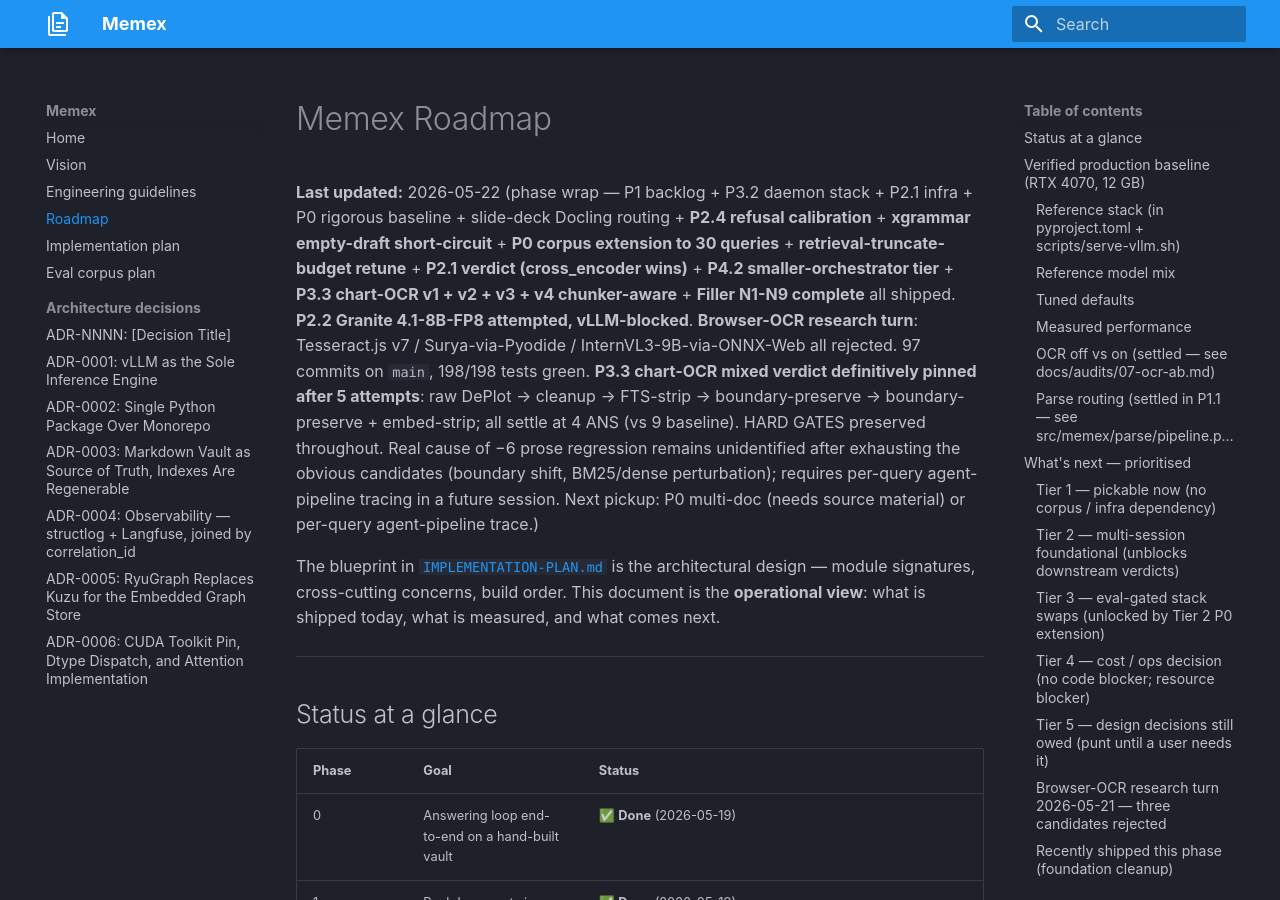
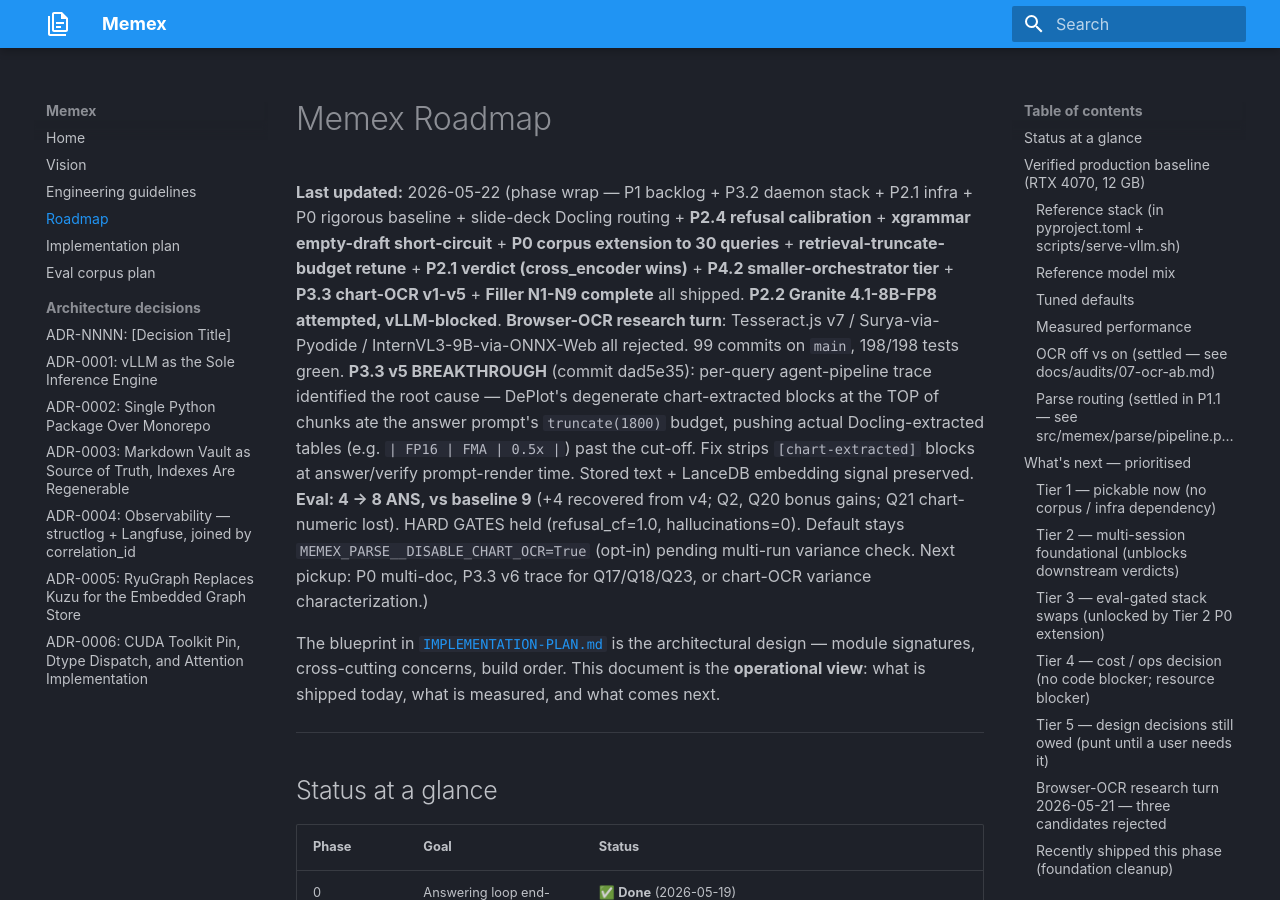
Before and after one commit to Zenetusken/memex, an MkDocs documentation site: the page built from docs/ROADMAP.md, in a window 1280 px wide and 900 px high. Built offline with MkDocs 1.6.1 and Material for MkDocs 9.7.7, drawn with Linux system fonts in a browser that asks for light colours.

Commit message:
docs/ROADMAP: P3.3 v5 BREAKTHROUGH ship — 4→8 ANS (99, 198/198)
P3.3 v5 prompt-render strip shipped in dad5e35. Three updates here:

1. "Last updated" line names v5 as a BREAKTHROUGH, captures the
   trace finding (DePlot degenerate chart-block at top of chunk ate
   truncate(1800), hid the Docling table past the cutoff), records
   the eval result (4 → 8 ANS vs baseline 9; HARD GATES held;
   Q21 lost, Q2+Q20 gained). Bumps to 99 commits / 198 tests.

Memory files (MEMORY.md + next_priorities.md) synced. Next-pickup
list re-shaped:
  - v5 marked shipped at #5
  - NEW #6: P3.3 v6 trace for the 3 remaining prose-REF queries
    (Q17/Q18/Q23) using the same agent-pipeline trace pattern that
    cracked v5
  - NEW #7: chart-OCR variance characterization (multi-run check
    before flipping `disable_chart_ocr=False` as default)

No code changes in this commit.

Co-Authored-By: Claude Opus 4.7 <noreply@anthropic.com>

```diff
--- a/docs/ROADMAP.md
+++ b/docs/ROADMAP.md
@@ -1,6 +1,6 @@
 # Memex Roadmap
 
-**Last updated:** 2026-05-22 (phase wrap — P1 backlog + P3.2 daemon stack + P2.1 infra + P0 rigorous baseline + slide-deck Docling routing + **P2.4 refusal calibration** + **xgrammar empty-draft short-circuit** + **P0 corpus extension to 30 queries** + **retrieval-truncate-budget retune** + **P2.1 verdict (cross_encoder wins)** + **P4.2 smaller-orchestrator tier** + **P3.3 chart-OCR v1 + v2 + v3 + v4 chunker-aware** + **Filler N1-N9 complete** all shipped. **P2.2 Granite 4.1-8B-FP8 attempted, vLLM-blocked**. **Browser-OCR research turn**: Tesseract.js v7 / Surya-via-Pyodide / InternVL3-9B-via-ONNX-Web all rejected. 97 commits on `main`, 198/198 tests green. **P3.3 chart-OCR mixed verdict definitively pinned after 5 attempts**: raw DePlot → cleanup → FTS-strip → boundary-preserve → boundary-preserve + embed-strip; all settle at 4 ANS (vs 9 baseline). HARD GATES preserved throughout. Real cause of −6 prose regression remains unidentified after exhausting the obvious candidates (boundary shift, BM25/dense perturbation); requires per-query agent-pipeline tracing in a future session. Next pickup: P0 multi-doc (needs source material) or per-query agent-pipeline trace.)
+**Last updated:** 2026-05-22 (phase wrap — P1 backlog + P3.2 daemon stack + P2.1 infra + P0 rigorous baseline + slide-deck Docling routing + **P2.4 refusal calibration** + **xgrammar empty-draft short-circuit** + **P0 corpus extension to 30 queries** + **retrieval-truncate-budget retune** + **P2.1 verdict (cross_encoder wins)** + **P4.2 smaller-orchestrator tier** + **P3.3 chart-OCR v1-v5** + **Filler N1-N9 complete** all shipped. **P2.2 Granite 4.1-8B-FP8 attempted, vLLM-blocked**. **Browser-OCR research turn**: Tesseract.js v7 / Surya-via-Pyodide / InternVL3-9B-via-ONNX-Web all rejected. 99 commits on `main`, 198/198 tests green. **P3.3 v5 BREAKTHROUGH** (commit dad5e35): per-query agent-pipeline trace identified the root cause — DePlot's degenerate chart-extracted blocks at the TOP of chunks ate the answer prompt's `truncate(1800)` budget, pushing actual Docling-extracted tables (e.g. `| FP16 | FMA | 0.5x |`) past the cut-off. Fix strips `[chart-extracted]` blocks at answer/verify prompt-render time. Stored text + LanceDB embedding signal preserved. **Eval: 4 → 8 ANS, vs baseline 9** (+4 recovered from v4; Q2, Q20 bonus gains; Q21 chart-numeric lost). HARD GATES held (refusal_cf=1.0, hallucinations=0). Default stays `MEMEX_PARSE__DISABLE_CHART_OCR=True` (opt-in) pending multi-run variance check. Next pickup: P0 multi-doc, P3.3 v6 trace for Q17/Q18/Q23, or chart-OCR variance characterization.)
 
 The blueprint in [`IMPLEMENTATION-PLAN.md`](IMPLEMENTATION-PLAN.md) is the architectural design — module signatures, cross-cutting concerns, build order. This document is the **operational view**: what is shipped today, what is measured, and what comes next.
 
```
